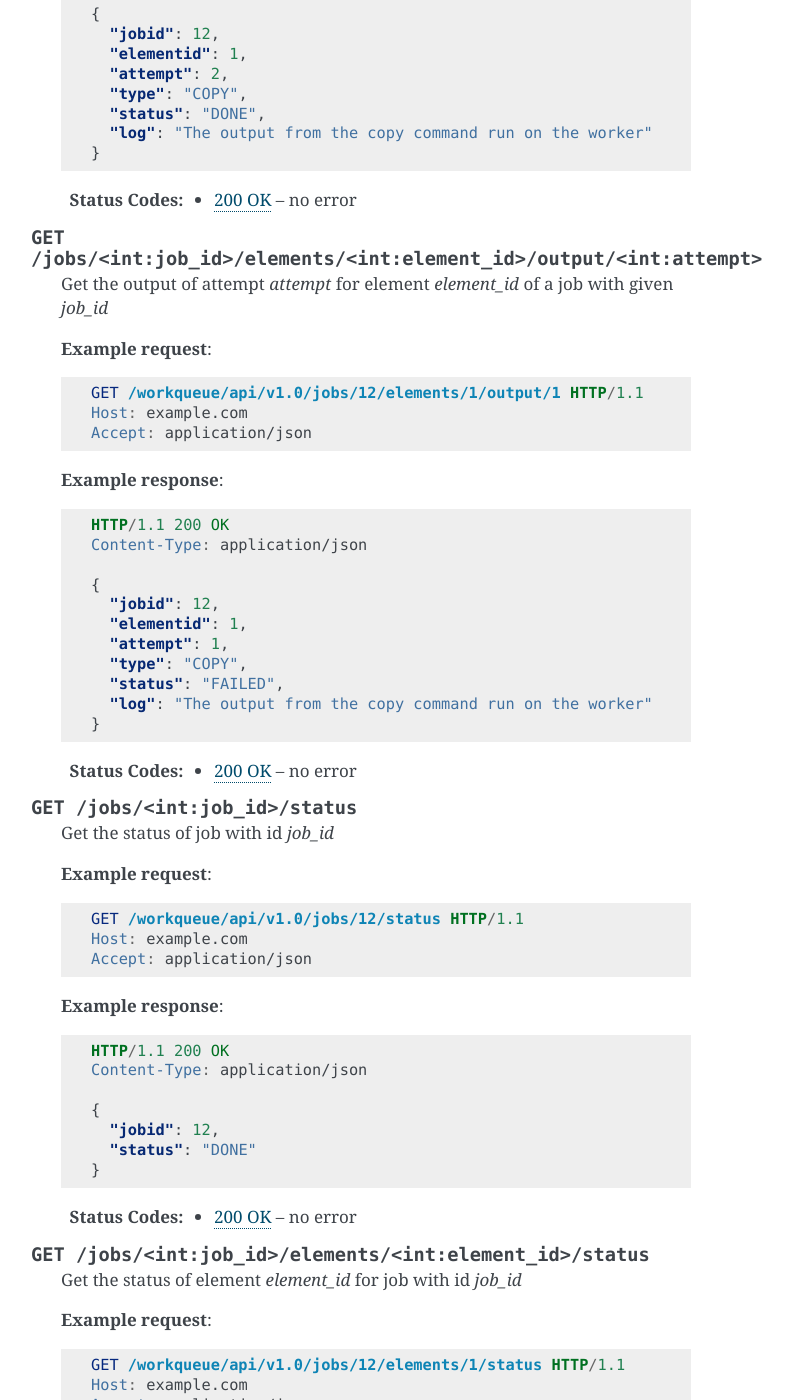
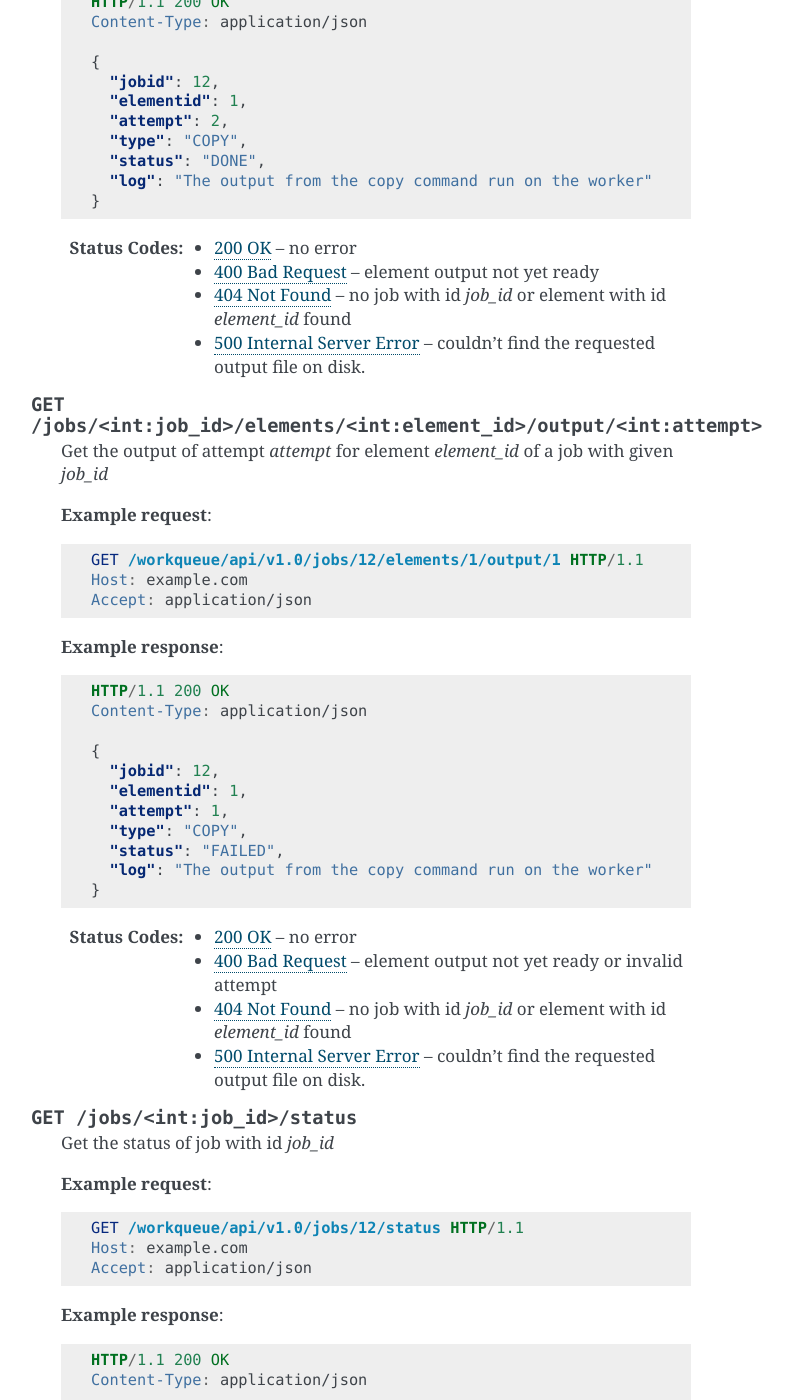
Before and after one commit to ic-hep/pdm, a Sphinx documentation site: the page built from doc/source/reference/api/pdm.workqueue.rst, in a window 1280 px wide and 1400 px high, scrolled down 5128 px. Shown: the whole window, without its empty margins (389-1182 px from the left). Built offline with Sphinx 7.4.7, drawn with Linux system fonts in a browser that asks for light colours; some of the changed text lies outside the part shown.

Commit message:
Adding RESTful status code documentation for WorkqueueService.

```diff
--- a/doc/source/reference/api/pdm.workqueue.rst
+++ b/doc/source/reference/api/pdm.workqueue.rst
@@ -118,11 +118,8 @@ pdm.workqueue.WorkqueueService module
 	"timestamp": "2012-03-21T13:35"
       }
 
-   :reqheader Accept: the response content type depends on
-                      :mailheader:`Accept` header
-   :resheader Content-Type: this depends on :mailheader:`Accept`
-                            header of request
    :statuscode 200: no error
+   :statuscode 404: no job with id `job_id` found
 
 .. http:get:: /jobs/<int:job_id>/elements
 
@@ -195,6 +192,7 @@ pdm.workqueue.WorkqueueService module
       }
 
    :statuscode 200: no error
+   :statuscode 404: no job with id `job_id` or element with id `element_id` found
 
 .. http:get:: /jobs/<int:job_id>/output
 
@@ -238,6 +236,8 @@ pdm.workqueue.WorkqueueService module
       ]
 
    :statuscode 200: no error
+   :statuscode 404: no job with id `job_id` found
+   :statuscode 500: couldn't find the requested output file on disk.
 
 .. http:get:: /jobs/<int:job_id>/elements/<int:element_id>/output
 
@@ -268,6 +268,10 @@ pdm.workqueue.WorkqueueService module
       }
 
    :statuscode 200: no error
+   :statuscode 400: element output not yet ready
+   :statuscode 404: no job with id `job_id` or element with id `element_id` found
+   :statuscode 500: couldn't find the requested output file on disk.
+
 
 .. http:get:: /jobs/<int:job_id>/elements/<int:element_id>/output/<int:attempt>
 
@@ -298,6 +302,10 @@ pdm.workqueue.WorkqueueService module
       }
 
    :statuscode 200: no error
+   :statuscode 400: element output not yet ready or invalid attempt
+   :statuscode 404: no job with id `job_id` or element with id `element_id` found
+   :statuscode 500: couldn't find the requested output file on disk.
+
 
 .. http:get:: /jobs/<int:job_id>/status
 
@@ -324,6 +332,7 @@ pdm.workqueue.WorkqueueService module
       }
 
    :statuscode 200: no error
+   :statuscode 404: no job with id `job_id` found
 
 .. http:get:: /jobs/<int:job_id>/elements/<int:element_id>/status
 
@@ -352,6 +361,7 @@ pdm.workqueue.WorkqueueService module
       }
 
    :statuscode 200: no error
+   :statuscode 404: no job with id `job_id` or element with id `element_id` found
 
 .. http:post:: /jobs
 
@@ -394,6 +404,8 @@ pdm.workqueue.WorkqueueService module
       }
 
    :statuscode 200: no error
+   :statuscode 400: client error with input data
+   :statuscode 500: unexpected server error either creating job or registering it in DB
 
 .. http:post:: /list
 
@@ -433,6 +445,8 @@ pdm.workqueue.WorkqueueService module
       }
 
    :statuscode 200: no error
+   :statuscode 400: client error with input data
+   :statuscode 500: unexpected server error either creating job or registering it in DB
 
 .. http:post:: /copy
 
@@ -476,6 +490,8 @@ pdm.workqueue.WorkqueueService module
       }
 
    :statuscode 200: no error
+   :statuscode 400: client error with input data
+   :statuscode 500: unexpected server error either creating job or registering it in DB
 
 .. http:post:: /remove
 
@@ -515,6 +531,8 @@ pdm.workqueue.WorkqueueService module
       }
 
    :statuscode 200: no error
+   :statuscode 400: client error with input data
+   :statuscode 500: unexpected server error either creating job or registering it in DB
 
 .. http:post:: /rename
 
@@ -557,6 +575,8 @@ pdm.workqueue.WorkqueueService module
       }
 
    :statuscode 200: no error
+   :statuscode 400: client error with input data
+   :statuscode 500: unexpected server error either creating job or registering it in DB
 
 .. http:post:: /mkdir
 
@@ -596,3 +616,5 @@ pdm.workqueue.WorkqueueService module
       }
 
    :statuscode 200: no error
+   :statuscode 400: client error with input data
+   :statuscode 500: unexpected server error either creating job or registering it in DB
```
Also changed, not shown: 1 other file.
